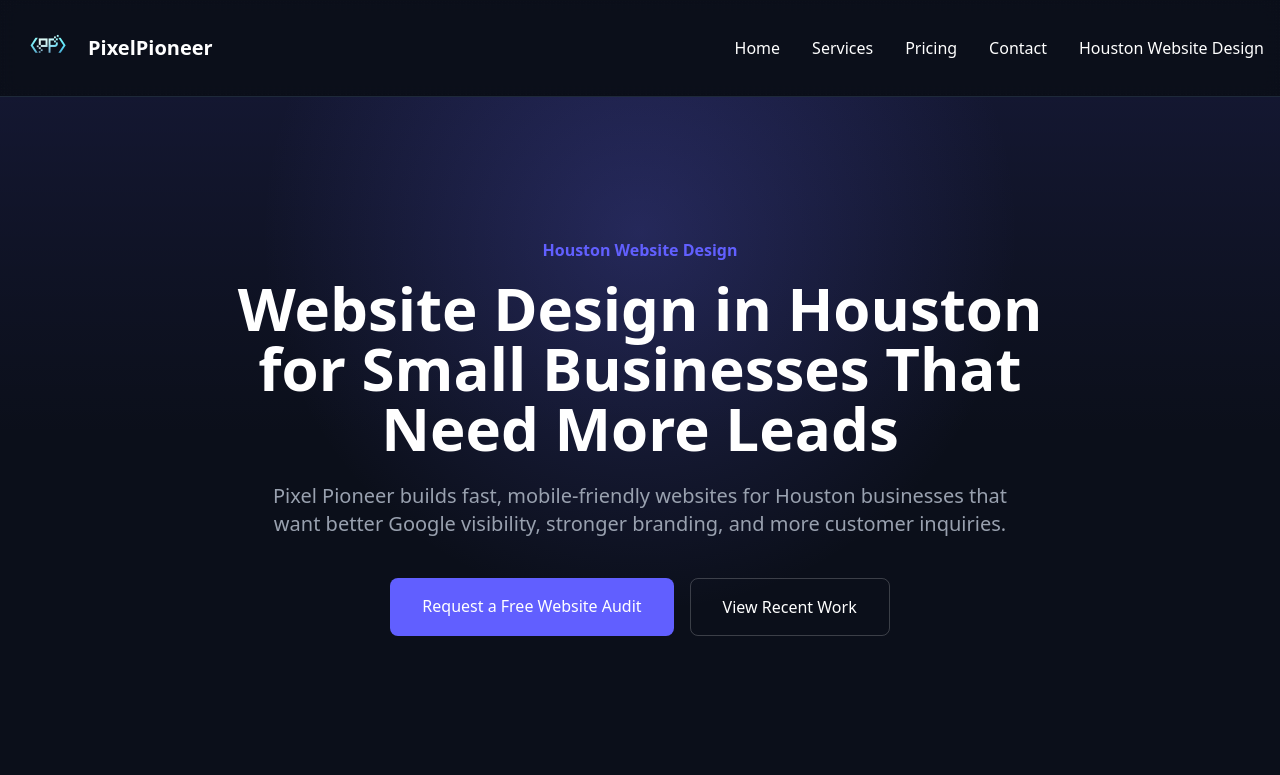
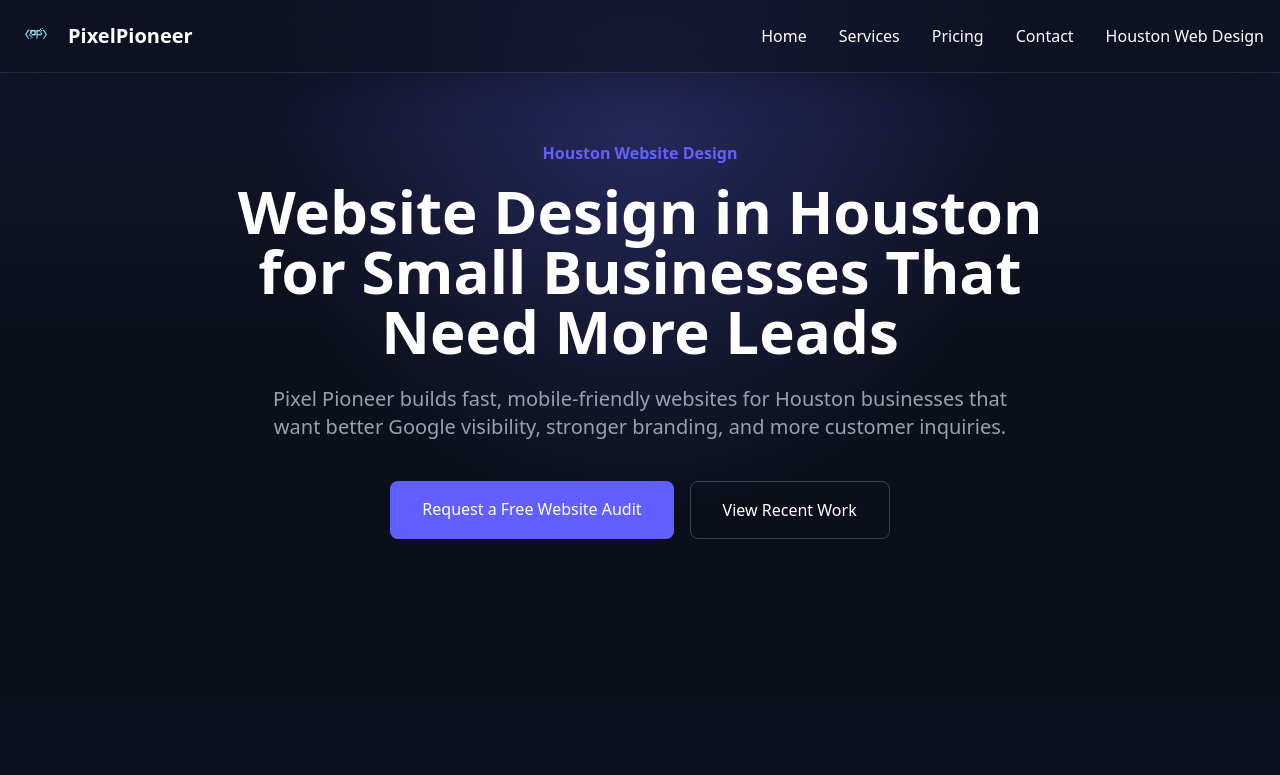
Before and after one commit to bboyd146/pixel-pioneer, a React (Vite) app: page /houston-website-design in a window 1280 px wide. Shown: the top 775 px of the page. Built offline with nearby package versions, Linux system fonts and the light colour scheme.

Commit message:
made changes to fix hero blur and nav sticky issues

```diff
--- a/src/App.jsx
+++ b/src/App.jsx
@@ -59,7 +59,7 @@ export default function App() {
 </div>
       <Nav />
 
-      <main className="relative z-10">
+      <main className="relative z-10 pt-[88px]">
         <Hero />
         <Portfolio />
         <Services />
--- a/src/components/Hero.jsx
+++ b/src/components/Hero.jsx
@@ -5,8 +5,7 @@ export default function Hero() {
   return (
     <section
       id="home"
-      className="relative min-h-[100svh] flex items-center justify-center overflow-hidden bg-[#0b0f1a]"
-    >
+className="relative min-h-[calc(100svh-88px)] flex items-center justify-center overflow-hidden bg-[#0b0f1a]"    >
       <video
         className="absolute inset-0 z-0 w-full h-full object-cover"
         src={hero}
--- a/src/components/Nav.jsx
+++ b/src/components/Nav.jsx
@@ -5,22 +5,20 @@ export default function Nav() {
   const [open, setOpen] = React.useState(false);
 
   return (
-    <nav className="border-b sticky border-gray-800 py-4 top-0 bg-gray-900/80 backdrop-blur z-50 supports-[backdrop-filter]:bg-[#0b0f1a]/55">
-        <div className="container mx-auto px-4 flex justify-between items-center">
-            <div className="flex items-center space-x-2">
-                <a href="/" className="flex items-center space-x-2">
-                    <img src={logo} alt="PixelPioneer logo" className="h-16 w-auto" />
+    <header className="fixed top-0 left-0 right-0 z-[9999] border-b border-white/10 bg-[#0b0f1a]/55 backdrop-blur-xl shadow-[0_10px_40px_rgba(0,0,0,0.25)]">
+      <nav className="container mx-auto px-4 py-4 flex justify-between items-center">
+        <a href="/#home" className="flex items-center gap-3">
+          <img src={logo} alt="Pixel Pioneer logo" className="h-10 w-auto" />
           <span className="text-xl font-bold">PixelPioneer</span>
         </a>
-            </div>
 
-            <div className="hidden md:flex space-x-8">
-                <a href="/" className="hover:text-indigo-500 transition">Home</a>
-                <a href="#services" className="hover:text-indigo-500 transition">Services</a>
-                <a href="#pricing" className="hover:text-indigo-500 transition">Pricing</a>
-                <a href="#contact" className="hover:text-indigo-500 transition">Contact</a>
-                <a href="/houston-website-design" className="hover:text-indigo-500 transition">
-                    Houston Website Design
+        <div className="hidden md:flex items-center space-x-8">
+          <a href="/#home" className="hover:text-indigo-400 transition">Home</a>
+          <a href="/#services" className="hover:text-indigo-400 transition">Services</a>
+          <a href="/#pricing" className="hover:text-indigo-400 transition">Pricing</a>
+          <a href="/#contact" className="hover:text-indigo-400 transition">Contact</a>
+          <a href="/houston-web-design" className="hover:text-indigo-400 transition">
+            Houston Web Design
           </a>
         </div>
 
@@ -41,17 +39,20 @@ return (
             </svg>
           )}
         </button>
-        </div>
+      </nav>
 
-        {/* Mobile menu */}
-        <div id="mobile-menu" className={`md:hidden ${open ? "block" : "hidden"} bg-gray-900/95 border-t border-gray-800`}>
+      <div
+        id="mobile-menu"
+        className={`md:hidden ${open ? "block" : "hidden"} bg-[#0b0f1a]/90 backdrop-blur-xl border-t border-white/10`}
+      >
         <div className="container mx-auto px-4 pt-4 pb-6 flex flex-col space-y-3">
-                <a href="#" onClick={() => setOpen(false)} className="px-2 py-2 rounded hover:bg-gray-800 hover:text-indigo-500 transition">Home</a>
-                <a href="#services" onClick={() => setOpen(false)} className="px-2 py-2 rounded hover:bg-gray-800 hover:text-indigo-500 transition">Services</a>
-                <a href="#pricing" onClick={() => setOpen(false)} className="px-2 py-2 rounded hover:bg-gray-800 hover:text-indigo-500 transition">Pricing</a>
-                <a href="#contact" onClick={() => setOpen(false)} className="px-2 py-2 rounded hover:bg-gray-800 hover:text-indigo-500 transition">Contact</a>
+          <a href="/#home" onClick={() => setOpen(false)} className="px-2 py-2 rounded hover:bg-white/5 hover:text-indigo-400 transition">Home</a>
+          <a href="/#services" onClick={() => setOpen(false)} className="px-2 py-2 rounded hover:bg-white/5 hover:text-indigo-400 transition">Services</a>
+          <a href="/#pricing" onClick={() => setOpen(false)} className="px-2 py-2 rounded hover:bg-white/5 hover:text-indigo-400 transition">Pricing</a>
+          <a href="/#contact" onClick={() => setOpen(false)} className="px-2 py-2 rounded hover:bg-white/5 hover:text-indigo-400 transition">Contact</a>
+          <a href="/houston-web-design" onClick={() => setOpen(false)} className="px-2 py-2 rounded hover:bg-white/5 hover:text-indigo-400 transition">Houston Web Design</a>
         </div>
       </div>
-    </nav>
+    </header>
   );
 }
--- a/src/components/Portfolio.jsx
+++ b/src/components/Portfolio.jsx
@@ -99,8 +99,7 @@ export default function Portfolio() {
     <AnimatedSection>
       <section
         id="portfolio"
-        className="relative py-24 bg-gradient-to-b from-transparent via-indigo-500/5 to-transparent"
-      >
+className="relative pt-10 pb-24 bg-gradient-to-b from-[#0b0f1a] via-indigo-500/5 to-transparent"      >
         <div className="relative z-10 container mx-auto px-4">
           <div className="text-center mb-16">
             <h2 className="text-3xl md:text-4xl font-bold mb-4">
```
Lines whose indentation alone changed are shown as unchanged.
